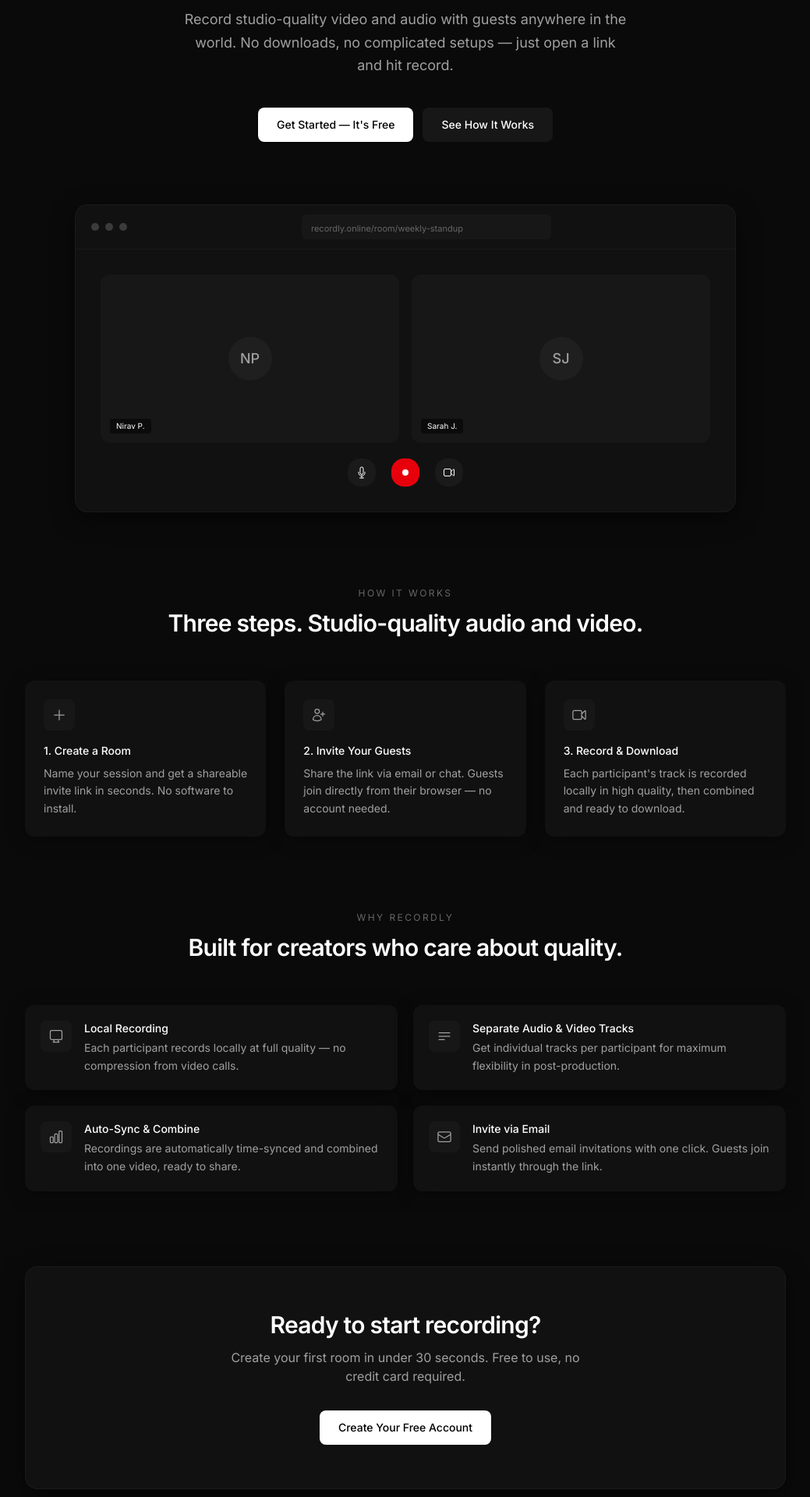
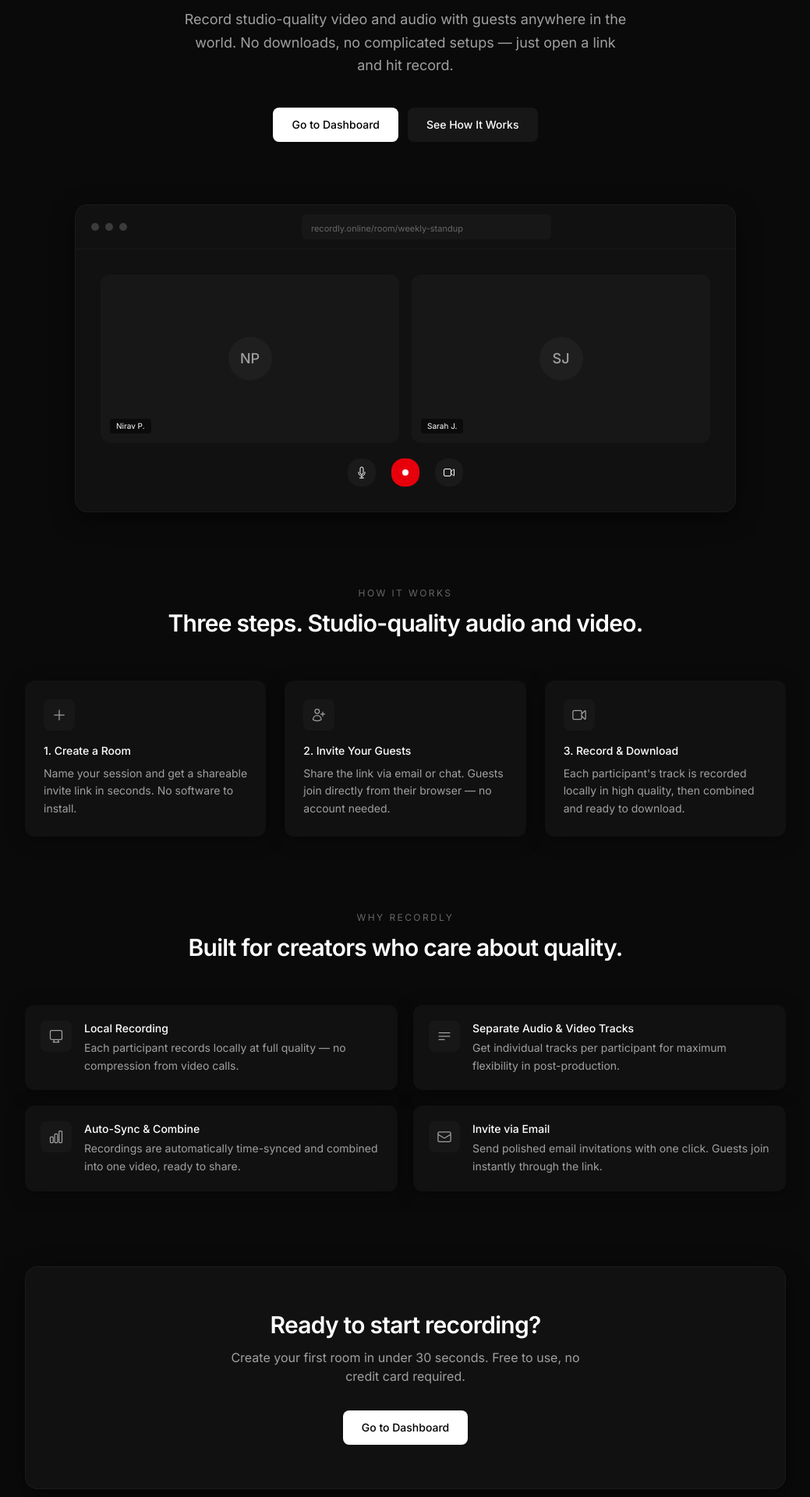
Before and after one commit to NiravShah1729/Recordly, a Next.js app: page / in a window 1280 px wide. Shown: the part 320-2240 px from the top of the page at 78% size, without its empty margins (120-1159 px from the left). Built offline with nearby package versions, Linux system fonts and the light colour scheme; no server answers; sample sign-in values are in the browser's storage.

Commit message:
feat: implement landing page, recording room UI, and auto-refresh component

```diff
--- a/app/page.tsx
+++ b/app/page.tsx
@@ -1,7 +1,13 @@
 import Link from "next/link";
 import Button from "@/components/ui/Button";
+import { getServerSession } from "next-auth/next";
+import { authOptions } from "@/lib/auth";
 
-export default function Home() {
+export default async function Home() {
+  const session = await getServerSession(authOptions);
+  const getStartedLink = session ? "/dashboard" : "/auth/signin";
+  const getStartedText = session ? "Go to Dashboard" : "Get Started — It's Free";
+
   return (
     <div className="min-h-[calc(100vh-57px)] bg-[var(--bg-primary)]">
       {/* ── Hero ──────────────────────────────────────────────── */}
@@ -17,9 +23,9 @@ export default function Home() {
           No downloads, no complicated setups — just open a link and hit record.
         </p>
         <div className="flex items-center justify-center gap-3">
-          <Link href="/auth/signin">
+          <Link href={getStartedLink}>
             <Button variant="primary" size="lg">
-              Get Started — It&apos;s Free
+              {getStartedText}
             </Button>
           </Link>
           <Link href="#how-it-works">
@@ -226,9 +232,9 @@ export default function Home() {
           <p className="text-sm sm:text-base text-[var(--text-secondary)] max-w-md mx-auto mb-8">
             Create your first room in under 30 seconds. Free to use, no credit card required.
           </p>
-          <Link href="/auth/signin">
+          <Link href={getStartedLink}>
             <Button variant="primary" size="lg">
-              Create Your Free Account
+              {getStartedText}
             </Button>
           </Link>
         </div>
--- a/app/recordings/AutoRefresh.tsx
+++ b/app/recordings/AutoRefresh.tsx
@@ -11,7 +11,7 @@ export default function AutoRefresh({ isProcessing }: { isProcessing: boolean })
 
     const interval = setInterval(() => {
       router.refresh();
-    }, 100000);
+    }, 5000);
 
     return () => clearInterval(interval);
   }, [isProcessing, router]);
--- a/app/recordings/[roomId]/page.tsx
+++ b/app/recordings/[roomId]/page.tsx
@@ -3,6 +3,9 @@ import { authOptions } from "@/lib/auth";
 import prisma from "@/lib/prisma";
 import { redirect } from "next/navigation";
 import Link from "next/link";
+
+export const dynamic = 'force-dynamic';
+
 import { getPresignedUrl } from "@/lib/s3";
 import AutoRefresh from "../AutoRefresh";
 import RecordingCard from "@/components/ui/RecordingCard";
```
